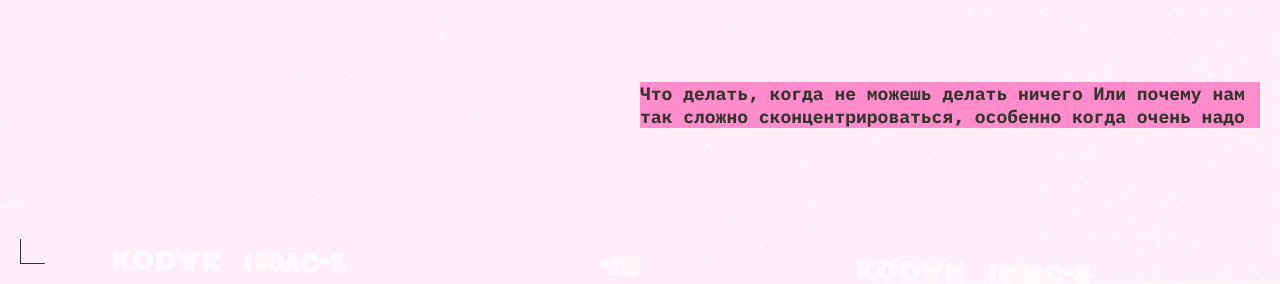
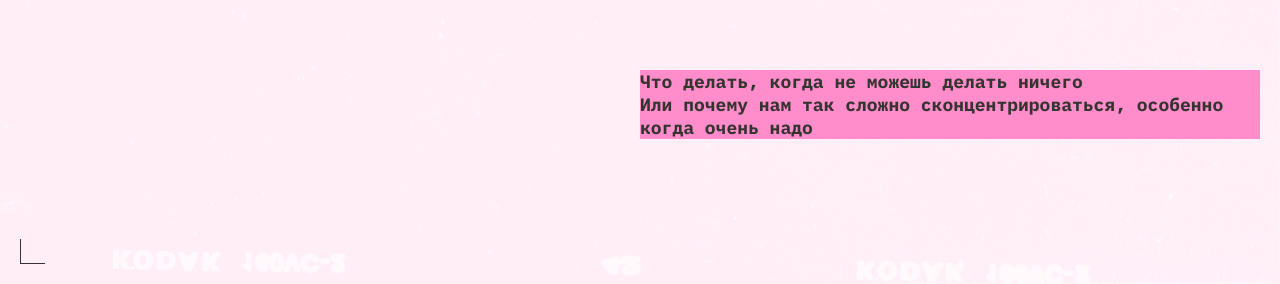
Before and after one commit to ViZotova/slozhno-sosredotochitsya, a plain HTML site: page index.html in a window 1280 px wide. Shown: the part 516-800 px from the top of the page. Drawn offline with Linux system fonts and the light colour scheme.

Commit message:
добавлен br

```diff
--- a/index.html
+++ b/index.html
@@ -44,7 +44,7 @@
       </nav>
       <h1 class="header-title">no focus</h1>
       <div class="subtitle">
-        <p class="header-text title-decor">Что делать, когда не можешь делать ничего
+        <p class="header-text title-decor">Что делать, когда не можешь делать ничего <br>
           Или почему нам так сложно сконцентрироваться, особенно когда очень надо
         </p>
       </div>
```
